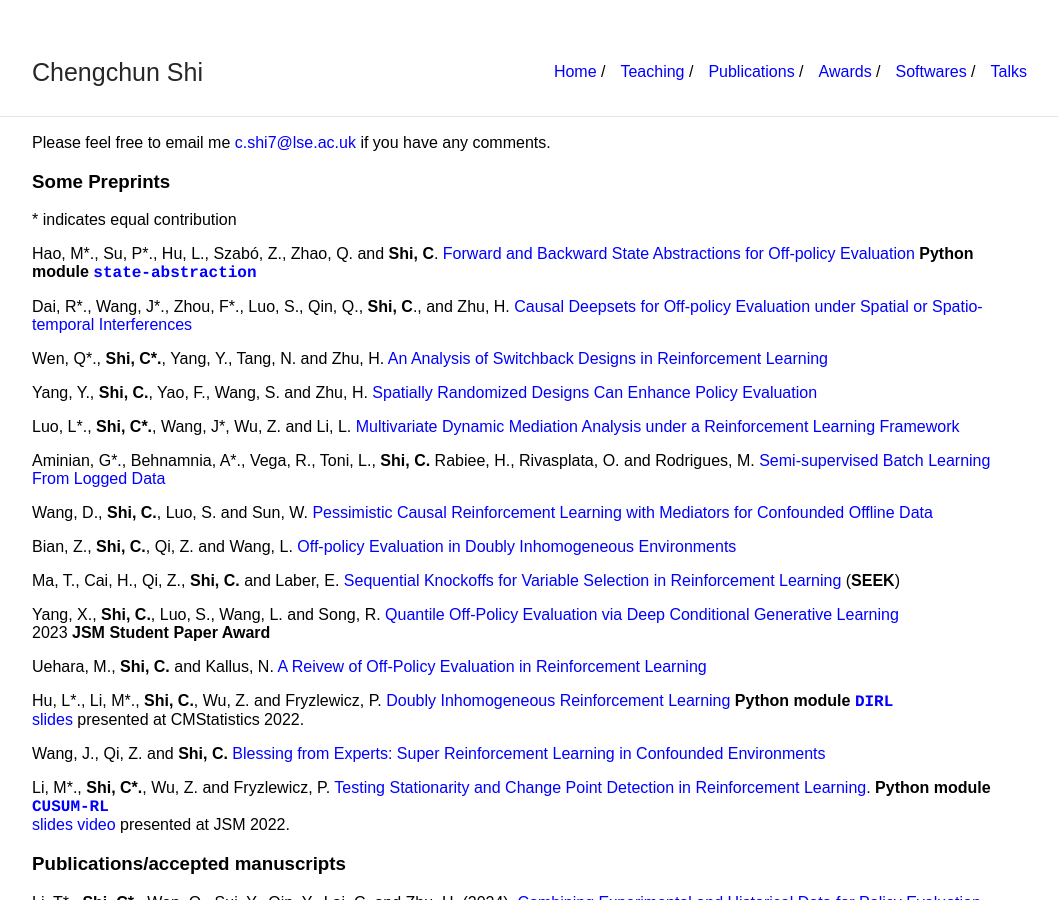
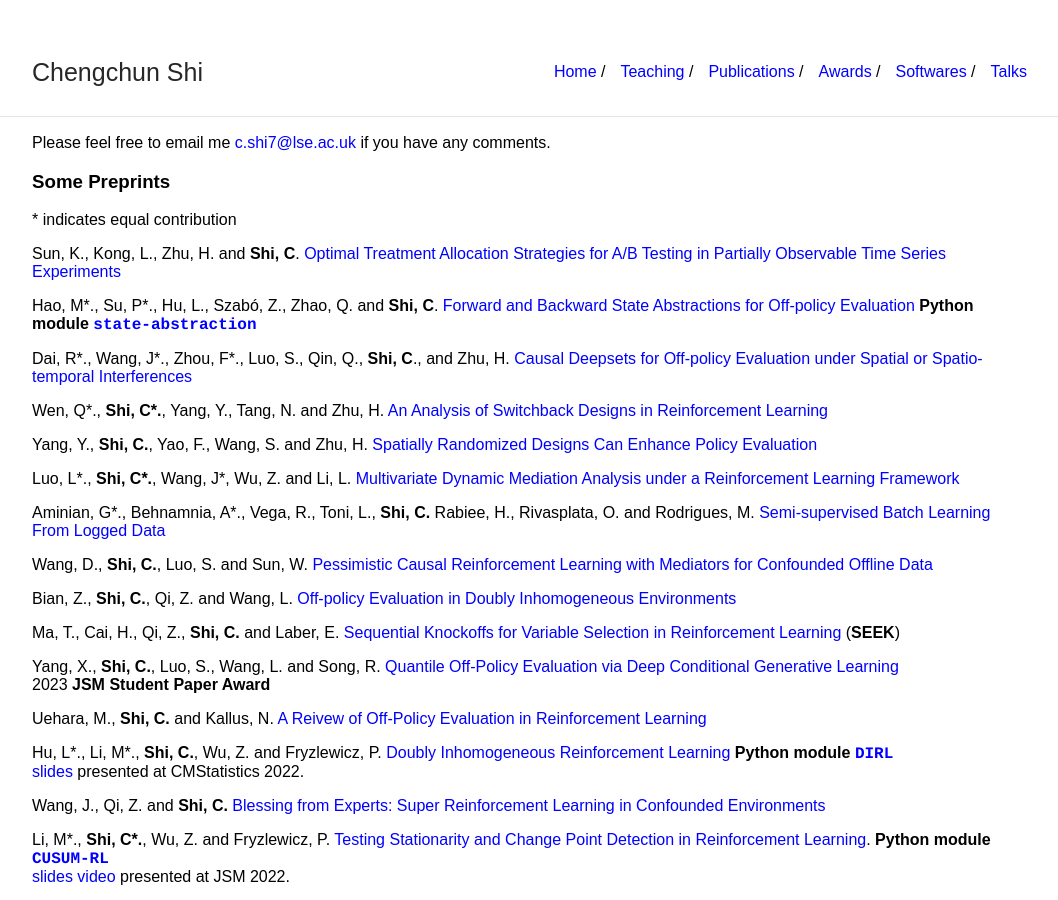
Before and after one commit to callmespring/callmespring.github.io, a Jekyll site: the page built from publication.md, in a window 1280 px wide and 900 px high. Shown: the whole window, without its empty margins (108-1166 px from the left). Built offline with Jekyll 4.4.1, drawn with Linux system fonts in a browser that asks for light colours.

Commit message:
Update publication.md

```diff
--- a/publication.md
+++ b/publication.md
@@ -10,6 +10,8 @@ Please feel free to email me <c.shi7@lse.ac.uk> if you have any comments.
 ### Some Preprints
 
 \* indicates equal contribution
+
+Sun, K., Kong, L., Zhu, H. and **Shi, C**. [Optimal Treatment Allocation Strategies for A/B Testing in Partially Observable Time Series Experiments](./paper/ARMADesign.pdf)
 
 Hao, M\*., Su, P\*., Hu, L., Szabó, Z., Zhao, Q. and **Shi, C**. [Forward and Backward State Abstractions for Off-policy
 Evaluation](https://arxiv.org/pdf/2406.19531) **Python module** [<span style="font-family:courier;">**state-abstraction**</span>](https://github.com/pufffs/state-abstraction)
```
